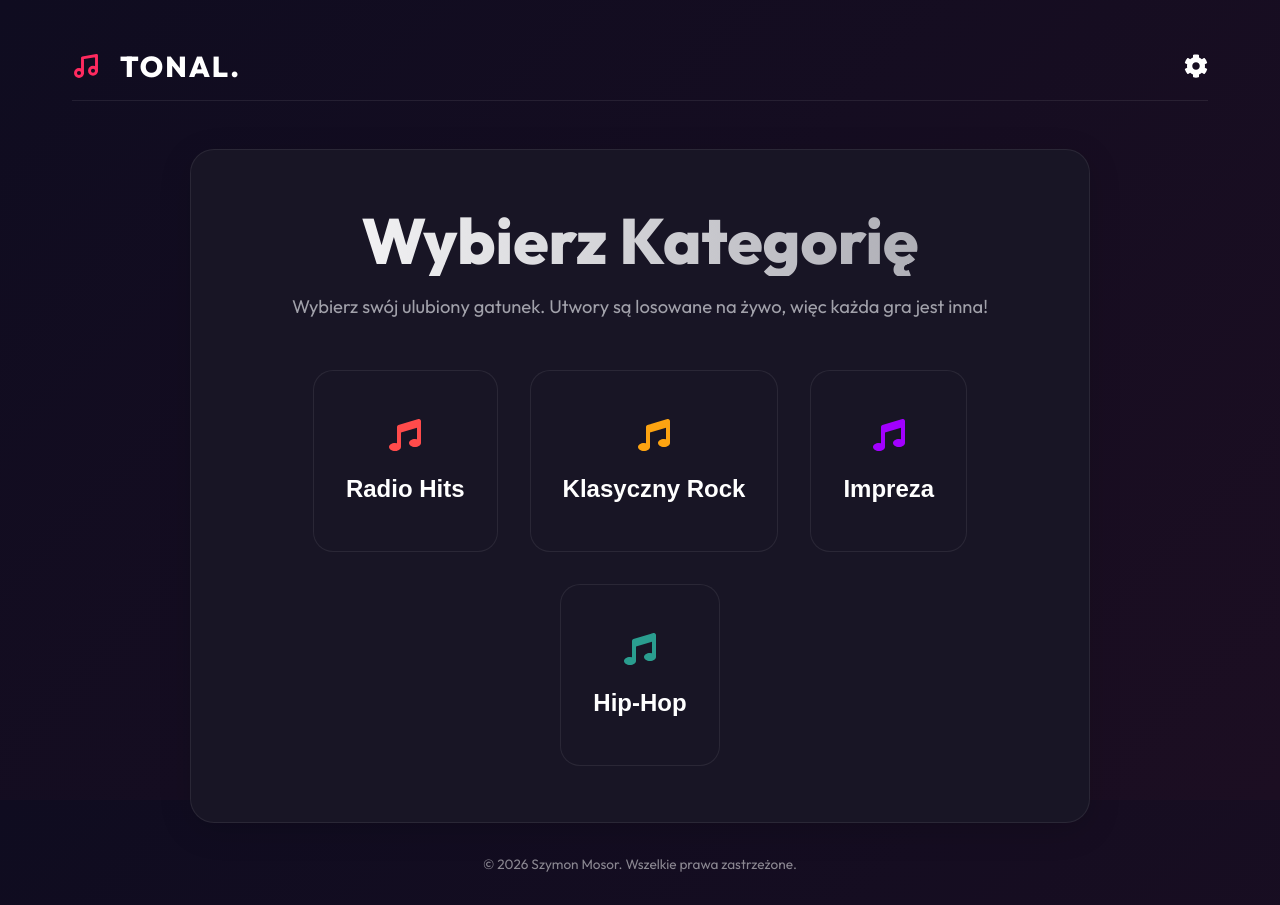
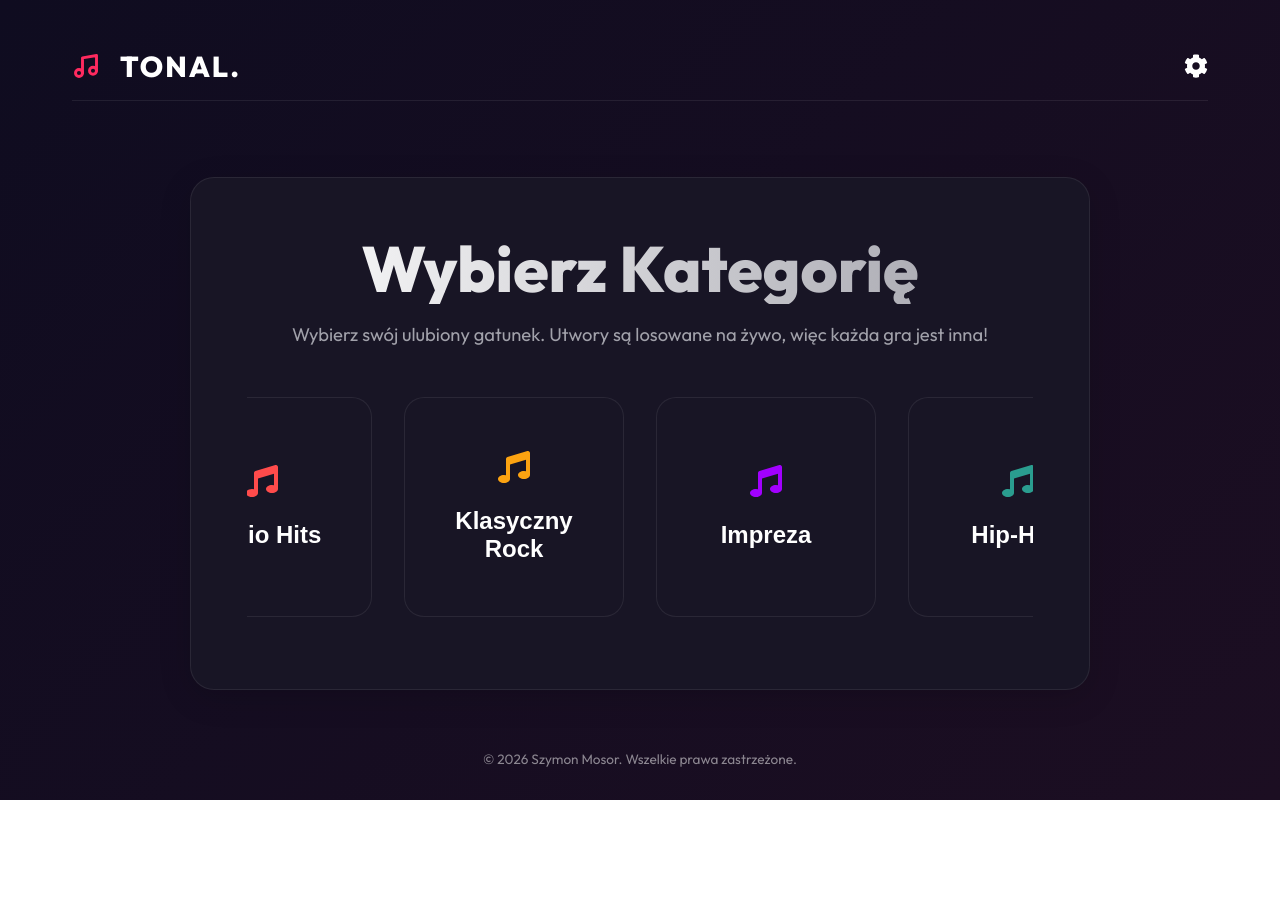
Before and after one commit to wawrzaszek/MusicQuiz, a React (Vite) app: page / in a window 1280 px wide. After the commit the page ends 800 px from the top, so only its background shows below. Built offline with nearby package versions, Linux system fonts and the light colour scheme.

Commit message:
Zmieniono układ kategorii na jeden poziomy wiersz z równymi kwadratami

```diff
--- a/src/App.css
+++ b/src/App.css
@@ -73,17 +73,22 @@
   display: flex;
   flex-direction: row;
   justify-content: center;
-  flex-wrap: wrap;
+  flex-wrap: nowrap;
   gap: 2rem;
   margin-top: 3rem;
+  overflow-x: auto;
+  padding-bottom: 1rem;
 }
 
 /* Uproszczone kafelki bez pseudo-elementów mask i blura */
 .category-card {
+  width: 220px;
+  height: 220px;
+  flex-shrink: 0;
   background: var(--bg-card);
   border: 1px solid var(--glass-border);
   border-radius: 20px;
-  padding: 3rem 2rem;
+  padding: 2rem;
   display: flex;
   flex-direction: column;
   align-items: center;
```
